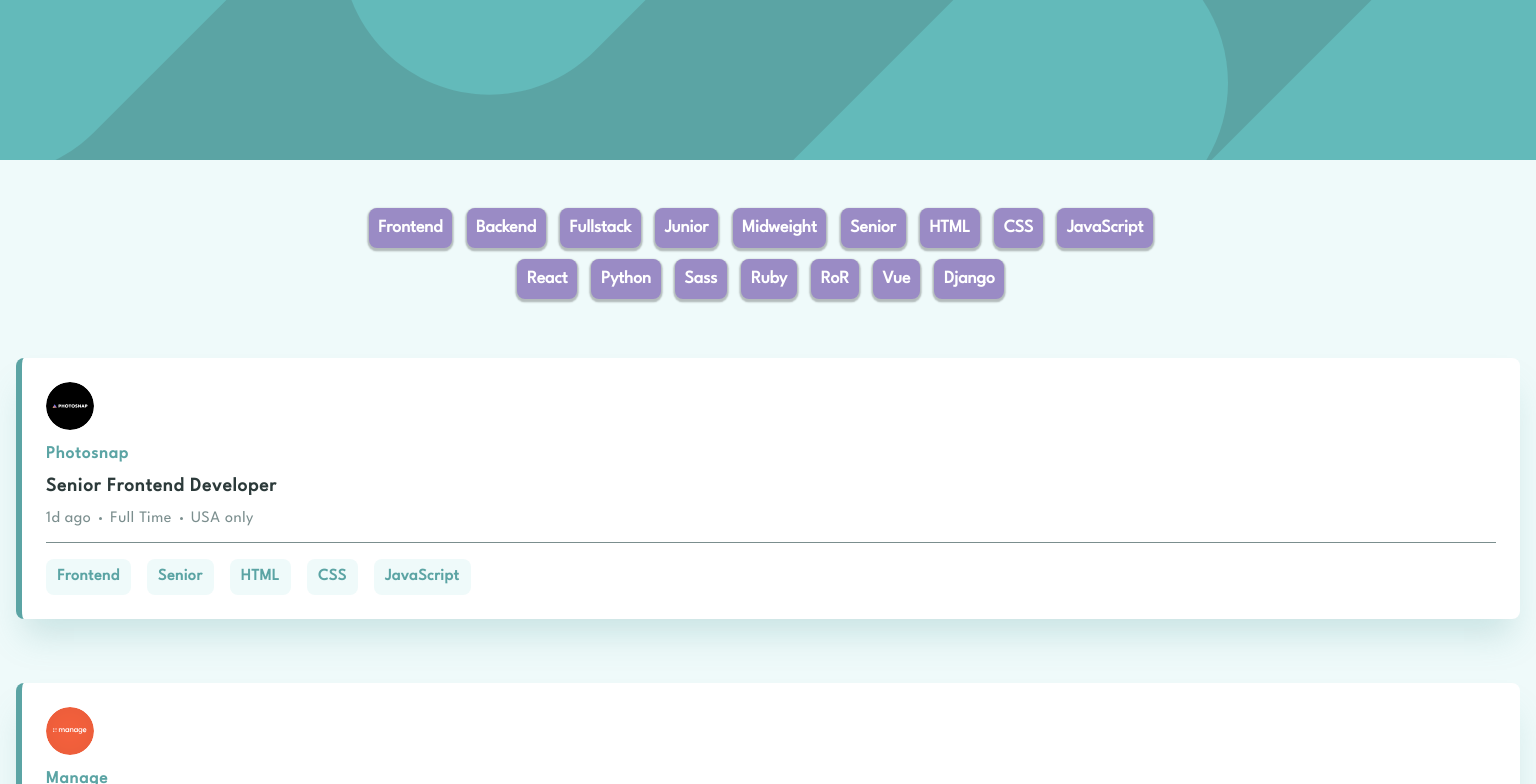
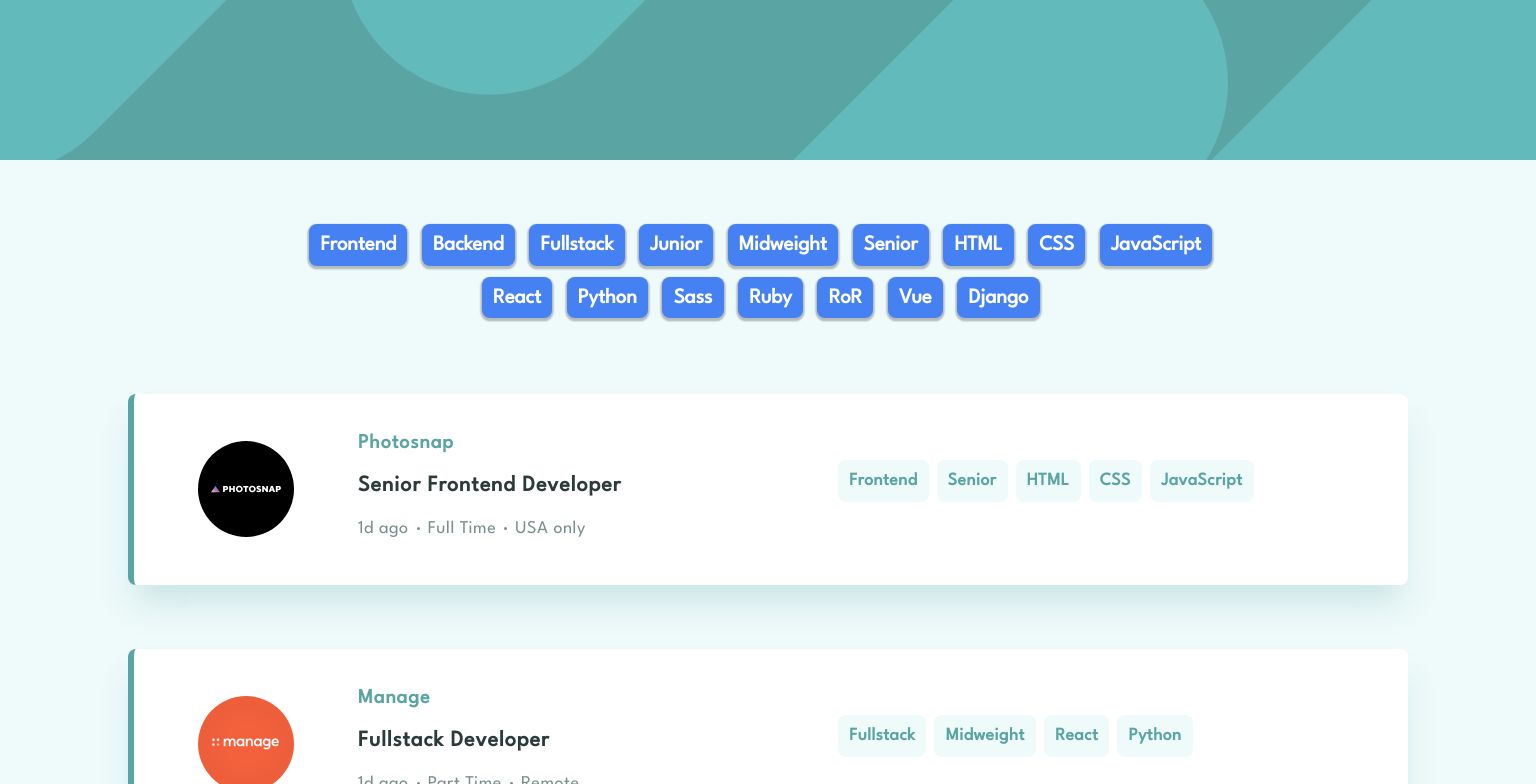
Before and after one commit to davemakara/job-listings, a React (Create React App) app: page / in a window 1536 px wide. Shown: the top 784 px of the page. Built offline with nearby package versions, Linux system fonts and the light colour scheme.

Commit message:
final styling added with responsive, project done

```diff
--- a/src/App.jsx
+++ b/src/App.jsx
@@ -20,8 +20,6 @@ function App() {
       return newSkillsArray;
     });
   };
-
-  console.log(selectedSkills);
 
   let renderedCard;
 
@@ -49,7 +47,14 @@ function App() {
         </ul>
       );
     } else {
-      renderedCard = <h1>No matching job cards found.</h1>;
+      renderedCard = (
+        <div className={styles["no-match-caption-wrapper"]}>
+          <h2 className={styles["no-match-caption"]}>
+            No matching jobs found.
+          </h2>
+          <h3>Please try another combination.</h3>
+        </div>
+      );
     }
   }
 
--- a/src/App.module.css
+++ b/src/App.module.css
@@ -1,3 +1,18 @@
 .main-wrapper {
   padding: 0 1rem;
 }
+
+.no-match-caption-wrapper {
+  text-align: center;
+  padding: 1rem 0;
+}
+
+.no-match-caption-wrapper h2 {
+  font-size: 2rem;
+  font-weight: 700;
+  padding: 1rem 0;
+}
+
+.no-match-caption-wrapper h3 {
+  font-size: 1.3rem;
+}
--- a/src/components/JobCard.jsx
+++ b/src/components/JobCard.jsx
@@ -6,7 +6,8 @@ const JobCard = ({ item }) => {
       <span className={styles["img-wrapper"]}>
         <img src={item.image} />
       </span>
-      <div>
+      <div className={styles["info-upper"]}>
+        <div className={styles["info-upper-left"]}>
           <h4>{item.name}</h4>
           <h2>{item.vacancy}</h2>
           <div className={styles["info-box"]}>
@@ -23,6 +24,7 @@ const JobCard = ({ item }) => {
           ))}
         </ul>
       </div>
+    </div>
   );
 };
 
--- a/src/components/JobCard.module.css
+++ b/src/components/JobCard.module.css
@@ -5,6 +5,11 @@
   border-radius: 0.5rem;
   box-shadow: 0 1.5rem 2rem -0.5rem rgba(91, 164, 164, 0.25);
   margin-bottom: 4rem;
+  max-width: 70rem;
+  transition: transform 0.2s ease-in-out;
+}
+.info-box-wrapper:hover {
+  transform: translateY(-0.3rem);
 }
 .img-wrapper {
   display: block;
@@ -13,33 +18,32 @@
   border-radius: 50%;
   overflow: hidden;
 }
-
 .img-wrapper img {
-  max-width: 100%;
+  width: 100%;
   height: auto;
   display: block;
   transition: 0.5s ease-out;
 }
-
 .info-box-wrapper h4,
 .info-box-wrapper h2 {
   margin: 1rem 0;
 }
-
 .info-box-wrapper h4 {
   font-weight: 700;
   color: #5ba4a4;
   font-size: 17px;
   letter-spacing: 1px;
 }
-
 .info-box-wrapper h2 {
   color: #2c3a3a;
-  transition: 0.5s;
+  transition: 0.3s;
   font-size: 19px;
   letter-spacing: 1px;
 }
-
+.info-box-wrapper h2:hover {
+  cursor: pointer;
+  color: rgb(93, 64, 178);
+}
 .info-box {
   color: #7b8e8e;
   letter-spacing: 0.5px;
@@ -50,7 +54,6 @@
   border-bottom: 1px solid #7b8e8e;
   margin: 0 0 1rem;
 }
-
 .dot {
   display: block;
   width: 3px;
@@ -58,12 +61,10 @@
   border-radius: 50%;
   background-color: #7b8e8e;
 }
-
 .card-skills {
   display: flex;
   flex-wrap: wrap;
 }
-
 .card-skills li {
   display: flex;
   align-items: center;
@@ -75,8 +76,80 @@
   background: #effafa;
   border-radius: 0.5rem;
   padding: 0 0.7rem;
-  cursor: pointer;
+  cursor: default;
   transition: 0.5s ease-in-out;
   margin-bottom: 1rem;
   margin-right: 1rem;
 }
+
+@media only screen and (min-width: 740px) {
+  .info-box-wrapper {
+    display: flex;
+    align-items: center;
+    padding: 1rem;
+    margin: 0 auto 4rem;
+  }
+  .img-wrapper {
+    width: 6rem;
+    height: 6rem;
+    overflow: visible;
+    margin: 0 4rem 0 3rem;
+  }
+  .info-box-wrapper h4 {
+    font-size: 19px;
+  }
+
+  .info-box-wrapper h2 {
+    font-size: 21px;
+  }
+
+  .info-box {
+    font-size: 17px;
+  }
+}
+
+@media only screen and (min-width: 960px) {
+  .info-upper {
+    display: flex;
+    justify-content: space-between;
+  }
+  .info-upper-left {
+    width: 22rem;
+  }
+  .info-box {
+    border: none;
+  }
+  .card-skills {
+    align-items: center;
+  }
+
+  .card-skills li {
+    height: 2.6rem;
+    font-size: 1.1rem;
+    padding: 0 0.7rem;
+    margin-right: 0.5rem;
+  }
+}
+
+@media only screen and (min-width: 1400px) {
+  .info-box-wrapper {
+    max-width: 80rem;
+  }
+  .info-upper-left {
+    width: 30rem;
+  }
+  .info-box-wrapper h4,
+  .info-box-wrapper h2 {
+    margin: 1.5rem 0;
+  }
+  .info-box-wrapper h4 {
+    font-size: 20px;
+  }
+
+  .info-box-wrapper h2 {
+    font-size: 22px;
+  }
+  .info-box {
+    font-size: 18px;
+  }
+}
--- a/src/components/SkillsWrapper.module.css
+++ b/src/components/SkillsWrapper.module.css
@@ -4,35 +4,62 @@
   justify-content: center;
   padding: 2rem 1rem;
 }
-
 .skills-wrapper ul {
   padding: 1rem 0;
   display: flex;
   max-width: 50rem;
   flex-wrap: wrap;
-  /* column-gap: 0.6rem;
-  row-gap: 0.6rem; */
   justify-content: center;
   font-size: 1.1rem;
   color: #fff;
-  /* border: 2px solid black; */
 }
-
 .skills-btn {
   margin: 0 0.9rem 0.7rem 0;
   display: flex;
   align-items: center;
   min-height: 2.5rem;
-  /* letter-spacing: 1px; */
   font-weight: 700;
-  background: #9a8bc5;
+  background: #4681f4;
   border-radius: 8px;
   padding: 0 0.6rem;
   cursor: pointer;
   transition: 0.2s ease-in-out;
   box-shadow: 0 0.1rem 0.1rem 0.1rem rgba(0, 0, 0, 0.25);
 }
+.skills-btn:hover {
+  animation: shake 0.2s;
+}
+.btn-clicked {
+  background: #23365d;
+}
 
-.btn-clicked {
-  background: #5f4e88;
+@keyframes shake {
+  0%,
+  100% {
+    transform: rotate(0deg);
+  }
+  25% {
+    transform: rotate(-5deg);
+  }
+  50% {
+    transform: rotate(5deg);
+  }
+  75% {
+    transform: rotate(-5deg);
+  }
 }
+
+@media only screen and (min-width: 1400px) {
+  .skills-wrapper ul {
+    padding: 2rem 0;
+
+    max-width: 60rem;
+
+    font-size: 1.3rem;
+  }
+  .skills-btn {
+    margin: 0 0.9rem 0.7rem 0;
+    min-height: 2.6rem;
+    padding: 0 0.7rem;
+  }
+}
```
Lines whose indentation alone changed are shown as unchanged.
